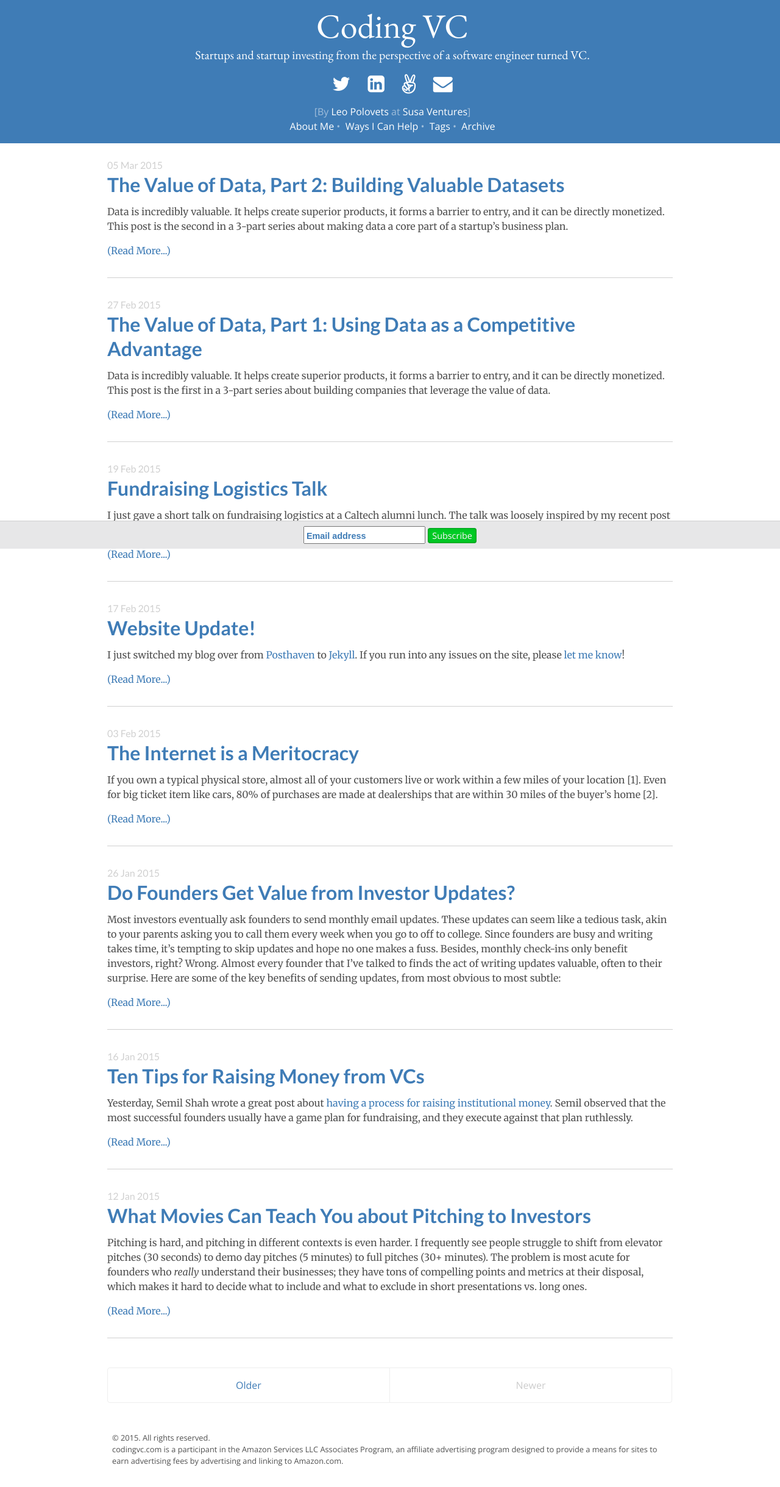
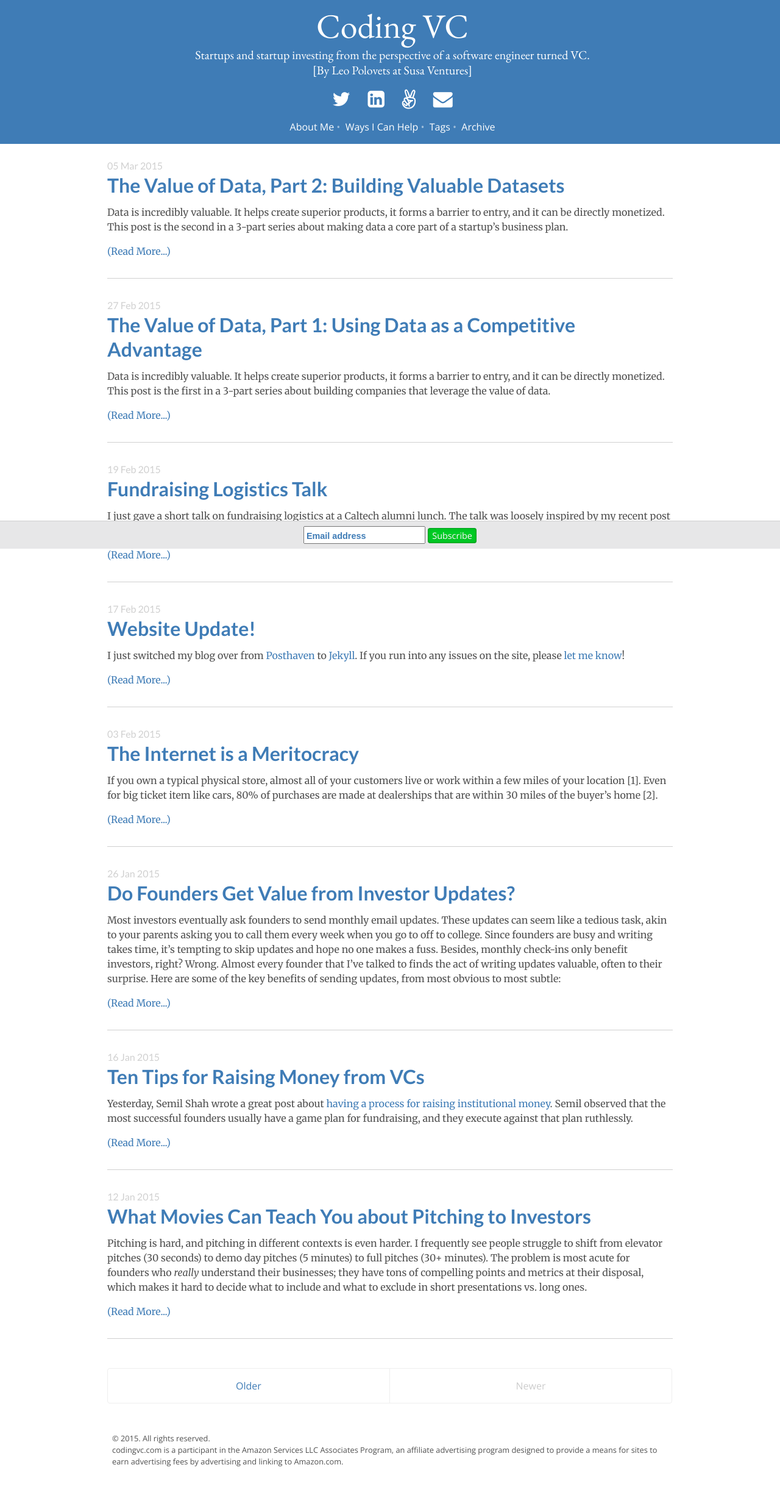
Before and after one commit to codingvc/codingvc, a Jekyll site: the page built from index.html, in a window 1280 px wide. Shown: the whole page at 61% size. Built offline with Jekyll 4.4.1, drawn with Linux system fonts in a browser that asks for light colours; Markdown is read by kramdown in place of the engine named in the settings; the list of posts is cut into pages by our own code.

Commit message:
minor UI tweak

```diff
--- a/_includes/sidebar.html
+++ b/_includes/sidebar.html
@@ -5,7 +5,10 @@
         <a href="{{ site.url }}">
           {{ site.title }}
         </a>
-          <p class="lead">{{ site.description }}</p>
+          <p class="lead">
+              {{ site.description }}<br>
+              [By <a href="http://www.linkedin.com/in/lpolovets" target="_blank">Leo Polovets</a> at <a href="http://susaventures.com" target="_blank">Susa Ventures</a>]
+          </p>
       </h1>
     </div>
 
```
Also changed, not shown: other parts of _includes/sidebar.html (+0 -1 lines).
